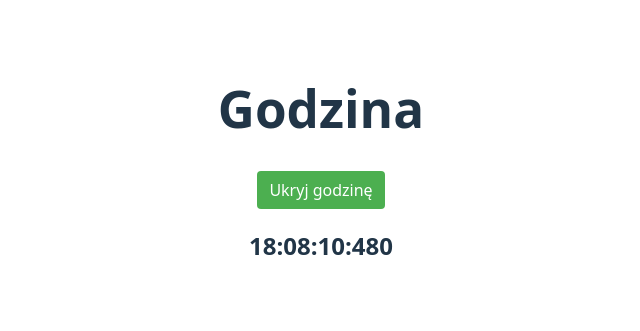
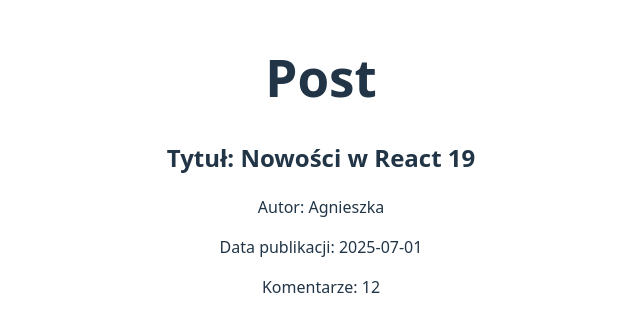
Before and after one commit to Norbert-2204/cwiczenia, a React (Vite) app: page / in a window 1280 px wide. Shown: the part 235-566 px from the top of the page, without its empty margins (319-959 px from the left). Built offline with nearby package versions, Linux system fonts and the light colour scheme.

Commit message:
props drilling cwiczenia

```diff
--- a/src/App.jsx
+++ b/src/App.jsx
@@ -18,9 +18,22 @@
   UserStatus,
   Timer,
 } from "./components/useEffect.jsx";
+import Dashboard from "./components/props drilling/Dashboard.jsx";
+import Post from "./components/props drilling/Post.jsx";
 
 function App() {
-  return <Timer />;
+  const book = {
+    title: "Nowości w React 19",
+    author: "Agnieszka",
+    published: "2025-07-01",
+    comments: 12,
+  };
+
+  return (
+    <div>
+      <Post {...book} />
+    </div>
+  );
 }
 
 export default App;
@@ -71,3 +84,13 @@
 //       <SwitchLanguage />
 //       <Greeting></Greeting>
 //     </div> */}
+
+// props drilling 1
+//  const username = "Kasia";
+
+//   return (
+//     <div>
+//       <h1>Aplikacja</h1>
+//       <Dashboard username={username} />
+//     </div>
+//   );
--- /dev/null
+++ b/src/components/props drilling/Dashboard.jsx
@@ -0,0 +1,10 @@
+import Sidebar from "./Sidebar";
+const Dashboard = ({ username }) => {
+  return (
+    <div>
+      <h2>Dashboard</h2>
+      <Sidebar username={username} />
+    </div>
+  );
+};
+export default Dashboard;
--- /dev/null
+++ b/src/components/props drilling/Post.jsx
@@ -0,0 +1,11 @@
+import PostDetails from "./PostDetail";
+
+const Post = ({ ...book }) => {
+  return (
+    <div>
+      <h1>Post</h1>
+      <PostDetails {...book} />
+    </div>
+  );
+};
+export default Post;
--- /dev/null
+++ b/src/components/props drilling/PostDetail.jsx
@@ -0,0 +1,11 @@
+const PostDetails = ({ title, author, published, comments }) => {
+  return (
+    <div>
+      <h2>Tytuł: {title}</h2>
+      <p>Autor: {author}</p>
+      <p>Data publikacji: {published}</p>
+      <p>Komentarze: {comments}</p>
+    </div>
+  );
+};
+export default PostDetails;
--- /dev/null
+++ b/src/components/props drilling/Sidebar.jsx
@@ -0,0 +1,10 @@
+import UserInfo from "./UserInfo";
+const Sidebar = ({ username }) => {
+  return (
+    <div>
+      <h3>Sidebar</h3>
+      <UserInfo username={username} />
+    </div>
+  );
+};
+export default Sidebar;
--- /dev/null
+++ b/src/components/props drilling/UserInfo.jsx
@@ -0,0 +1,4 @@
+const UserInfo = ({ username }) => {
+  return <div>{username} jest zalogowana</div>;
+};
+export default UserInfo;
```
